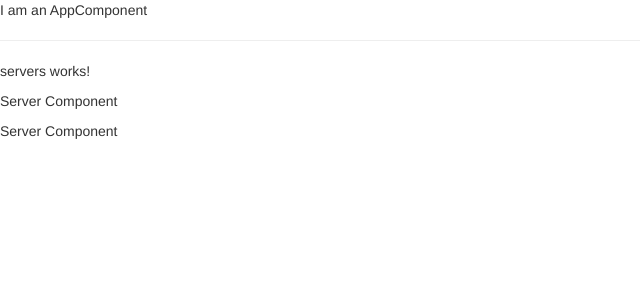
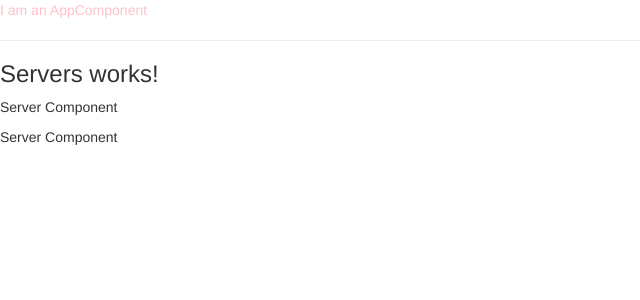
Before and after one commit to LinaSachuk/angular-complete-guide, an Angular app in the folder app-test/: page / in a window 1280 px wide. Shown: the top 300 px of the page, without its empty margins (0-640 px from the left). Built offline with nearby package versions, Linux system fonts and the light colour scheme.

Commit message:
added css

```diff
--- a/app-test/src/app/app.component.css
+++ b/app-test/src/app/app.component.css
@@ -0,0 +1,3 @@
+p {
+  color:pink;
+}
--- a/app-test/src/app/servers/servers.component.html
+++ b/app-test/src/app/servers/servers.component.html
@@ -1,3 +1,3 @@
-<p>servers works!</p>
+<h3>Servers works!</h3>
 <app-server></app-server>
 <app-server></app-server>
```
